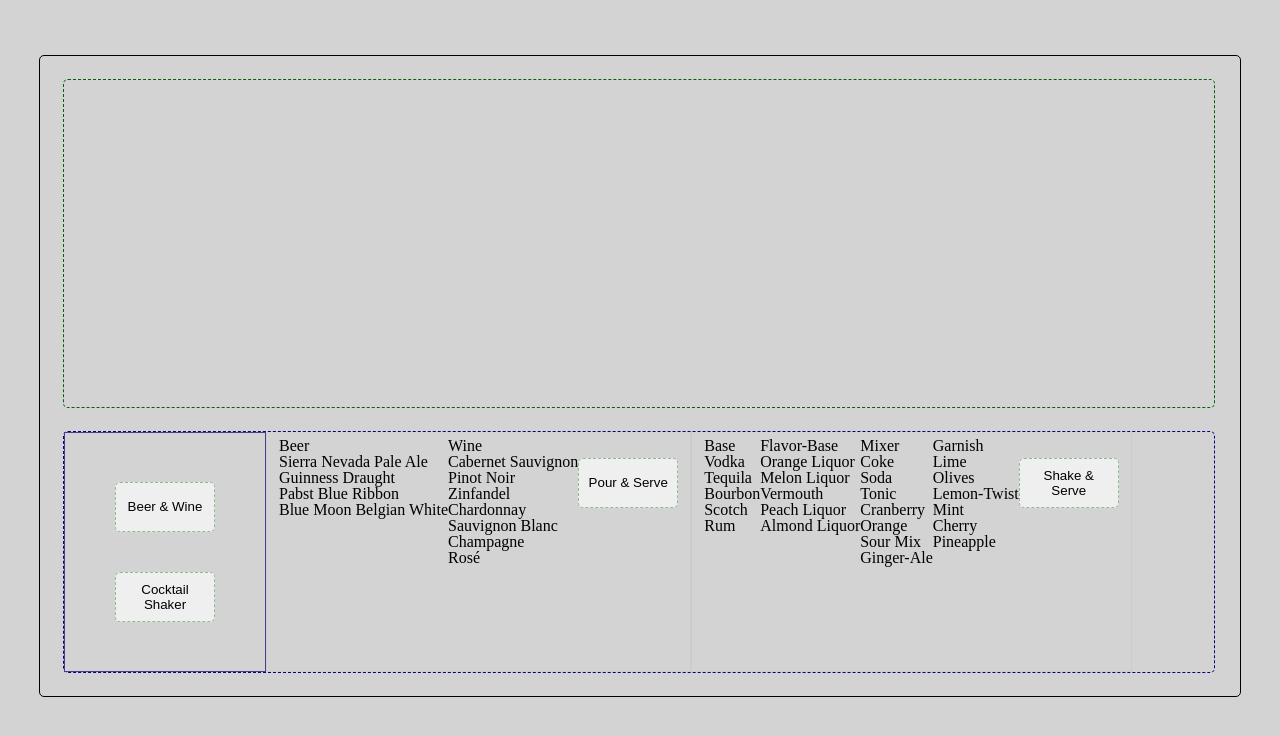
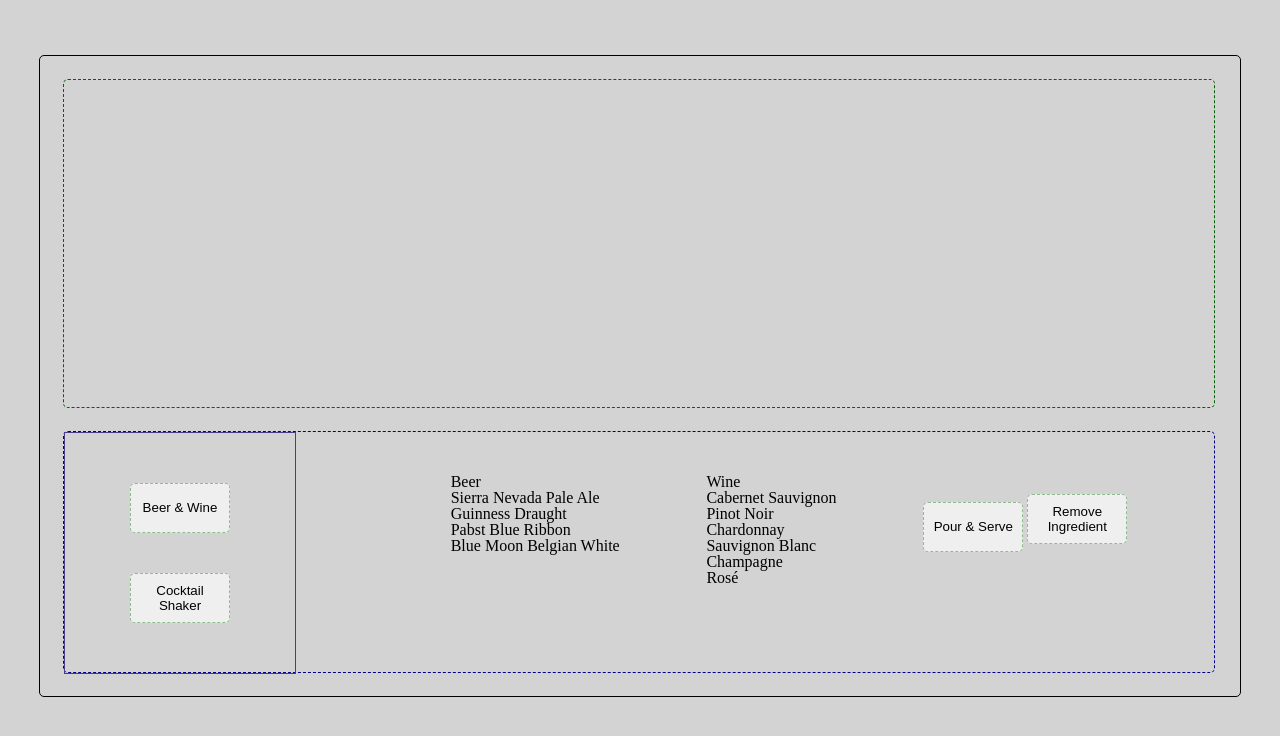
Before and after one commit to alvinc90/Mixing-Time, a website built with webpack: page index.html in a window 1280 px wide. Shown: the part 110-846 px from the top of the page. Built offline with nearby package versions, Linux system fonts and the light colour scheme.

Commit message:
tab working

```diff
--- a/css/main.css
+++ b/css/main.css
@@ -39,31 +39,20 @@
     margin-left: 23px;
     margin-bottom: 23px;
     border-radius: 5px;
-    display: flex;
-    /* justify-content: space-around; */
 }
 
-.game-tab {
+.game-tab-button-container {
     display: flex;
     justify-content: center;
     align-items: center;
     flex-direction: column;
     overflow: hidden;
     border: 1px solid darkslateblue;
-    width: 200px;
+    width: 20%;
+    height: 100%;
 }
 
-.game-tab button {
-  /* background-color: inherit;
-  float: left;
-  border: none;
-  outline: none;
-  cursor: pointer;
-  padding: 14px 16px;
-  transition: 0.3s; */
-}
-
-.tablinks {
+.tabButton {
     border: 1px dashed darkseagreen;
     width: 100px;
     height: 50px;
@@ -73,25 +62,19 @@
     outline: none;
 }
 
-.tablinks:hover {
+.tabButton:hover {
   background-color: #ddd;
 }
 
-.game-tab button.active {
-  background-color: #ccc;
+.tabcontent-outer-container {
+  display: none;
 }
 
-.tabcontent {
-  /* display: none; */
-  padding: 6px 12px;
-  border: 1px solid #ccc;
-  border-top: none;
-  display: flex;
-  /* justify-content: space-evenly; */
-}
-
-.bar-menu-container {
+.tabcontent-inner-container {
     display: flex;
+    justify-content: space-evenly;
+    margin-left: 300px;
+    margin-top: -200px;
 }
 
 .cocktail-button {
@@ -107,41 +90,3 @@
 .cocktail-button:hover {
     background-color: firebrick;
 }
-
-
- /* Style the tab */
-
-/* .tab {
-  overflow: hidden;
-  border: 1px solid #ccc;
-  background-color: #f1f1f1;
-}
-
-
-.tab button {
-  background-color: inherit;
-  float: left;
-  border: none;
-  outline: none;
-  cursor: pointer;
-  padding: 14px 16px;
-  transition: 0.3s;
-}
-
-
-.tab button:hover {
-  background-color: #ddd;
-}
-
-
-.tab button.active {
-  background-color: #ccc;
-}
-
-
-.tabcontent {
-  display: none;
-  padding: 6px 12px;
-  border: 1px solid #ccc;
-  border-top: none;
-}  */
--- a/index.html
+++ b/index.html
@@ -23,27 +23,17 @@
     <h1 id="alvin" class="game-header">Mixing Time!</h1>
 
     <main class="main-content">
-
         <div class="game-container">
-
             <div class="game-canvas">
             </div>
-
             <div class="game-bar">
-                <div class="game-tab">
-                    <div>
-                        <!-- <button class="tablinks" onclick="openBarMenu(event, 'Beer-&-Wine')">Beer & Wine</button> -->
-                        <button class="tablinks">Beer & Wine</button>
-                    </div>
-                    <div>
-                        <!-- <button class="tablinks" onclick="openBarMenu(event, 'Cocktail-Shaker')">Cocktail Shaker</button> -->
-                        <button class="tablinks">Cocktail Shaker</button>
-                    </div>
+                <div class="game-tab-button-container">
+                    <button class="tabButton">Beer & Wine</button>
+                    <button class="tabButton">Cocktail Shaker</button>
                 </div>
 
-
-                <div class="bar-menu-container">
-                    <div id="Beer-&-Wine" class="tabcontent">
+                <div class="tabcontent-outer-container">
+                    <div class="tabcontent-inner-container">
                         <div>
                             <h3>Beer</h3>
                             <ul>
@@ -59,7 +49,6 @@
                             <ul>
                                 <li>Cabernet Sauvignon</li>
                                 <li>Pinot Noir</li>
-                                <li>Zinfandel</li>
                                 <li>Chardonnay</li>
                                 <li>Sauvignon Blanc</li>
                                 <li>Champagne</li>
@@ -67,11 +56,19 @@
                             </ul>
                         </div>
 
-                        <button class="cocktail-button">Pour & Serve</button>
+                        <div>
+                            <button class="cocktail-button">Pour & Serve</button>
+                            <button class="cocktail-button">Remove Ingredient</button>
+                        </div>
+
                     </div>
+                </div>
 
 
-                    <div id="Cocktail-Shaker" class="tabcontent">
+
+
+                <div class="tabcontent-outer-container">
+                    <div class="tabcontent-inner-container">
                         <div>
                             <h3>Base</h3>
                             <ul>
@@ -119,13 +116,17 @@
                             </ul>
                         </div>
 
-                    <button class="cocktail-button">Shake & Serve</button>
+                        <div>
+                            <button class="cocktail-button">Shake & Serve</button>
+                            <button class="cocktail-button">Remove Ingredient</button>
+                        </div>
+
                     </div>
+
                 </div>
+            </div>
+        </div>
 
-            </div>
-
-        </div>
 
     </main>
 
--- a/src/index.js
+++ b/src/index.js
@@ -1,57 +1,21 @@
 import sayHi from './bar';
-// import openBarMenu from './bar_menu';
-// import openCity from './bar_menu';
 
 console.log("Webpack is working!")
 sayHi("Alvin");
 
-// const alvin = document.getElementById("alvin");
-// alvin.addEventListener('mouseover', turnGreen);
+const showContent = (contentIdx) => {
+    const tabContents = document.getElementsByClassName("tabcontent-outer-container");
 
-// function turnGreen() {
-//     console.log('Am I working?')
-//     document.querySelector("#alvin").style.color = "green";
-// }
+    for(let j = 0; j < tabContents.length; j++) {
+        tabContents[j].style.display = "none";
+    }
 
-// const tablinks = document.getElementsByClassName("tablinks");
+    return tabContents[contentIdx].style.display = "block";
+}
 
-// tablinks[0].addEventListener("click", openBarMenu(evt, "Beer-&-Wine"));
-// tablinks[1].addEventListener("click", openBarMenu(evt, "Cocktail-Shaker"));
-// for(let i = 0; i < tablinks.length; i ++) {
-//     tablinks[i].addEventListener("click", openBarMenu(evt, "Beer-&-Wine") )
-// }
+const tabButtons = document.getElementsByClassName("tabButton");
 
-// const defaultElement = document.getElementById("Beer-&-Wine");
-// defaultElement.style.display = "block";
-// defaultElement.classList.add("active");
+tabButtons[0].addEventListener("click", () => showContent(0))
+tabButtons[1].addEventListener("click", () => showContent(1))
 
-const openBarMenu = (e, alcoholType) => {
-
-  // Get all elements with class="tabcontent" and hide them
-  const tabcontent = document.getElementsByClassName("tabcontent");
-  for (let i = 0; i < tabcontent.length; i++) {
-    tabcontent[i].style.display = "none";
-  }
-
-  // Get all elements with class="tablinks" and remove the class "active"
-  const tablinks = document.getElementsByClassName("tablinks");
-  for (let i = 0; i < tablinks.length; i++) {
-    // tablinks[i].className = tablinks[i].className.replace(" active", "");
-    tablinks[i].classList.remove('active');
-  }
-
-  // Show the current tab, and add an "active" class to the button that opened the tab
-  document.getElementById(alcoholType).style.display = "block";
-  e.currentTarget.className += " active";
-
-//   const newElement = document.getElementById(alcoholType);
-//   newElement.style.display = "block";
-//   newElement.classList.add("active");
-};
-
-const tablinks = document.getElementsByClassName("tablinks");
-
-tablinks[0].addEventListener("click", openBarMenu(e, "Beer-&-Wine"));
-tablinks[1].addEventListener("click", openBarMenu(e, "Cocktail-Shaker"));
-// tablinks[0].addEventListener("click", openBarMenu("Beer-&-Wine"));
-// tablinks[1].addEventListener("click", openBarMenu("Cocktail-Shaker"));
+showContent(0);
```
Also changed, not shown: src/bar_menu.js (deleted, +0 -45 lines).
